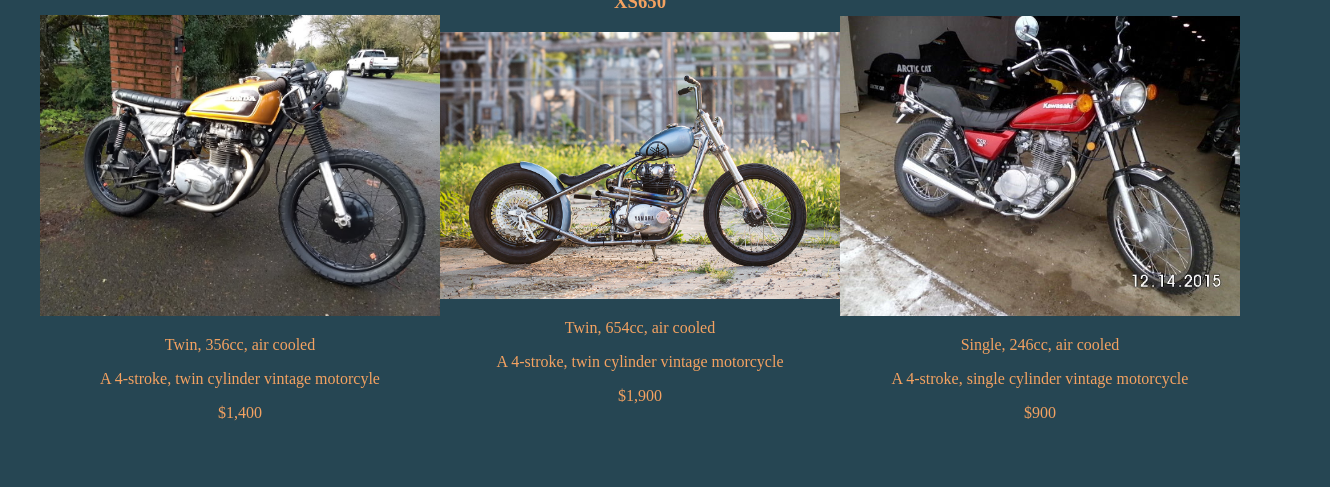
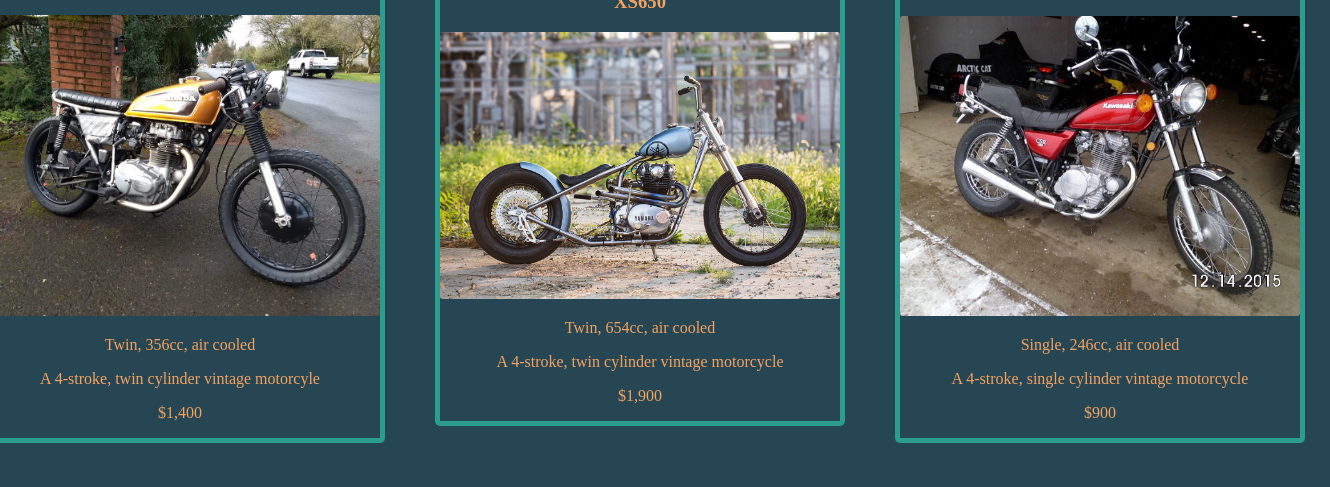
Before and after one commit to NoahDeltoroSmyth/Commerce-site, a website with bundled scripts: page index.html in a window 1280 px wide. Shown: the part 313-800 px from the top of the page, 1330 px wide, since content can reach past the window. Built offline with nearby package versions, Linux system fonts and the light colour scheme.

Commit message:
just a little more css

```diff
--- a/styles/style.css
+++ b/styles/style.css
@@ -12,9 +12,16 @@ body {
     align-items: center;
 }
 
+.motorcycle-card {
+    margin: 25px;
+    border: #2A9D8F solid 5px;
+    border-radius: 5px;
+}
+
 img {
     width: 400px;
-    border: #E9C46A 4px solid;
+    border: #E9C46A 3px solid;
+    border-radius: 3px;
     margin: 25px;
 }
 
```
